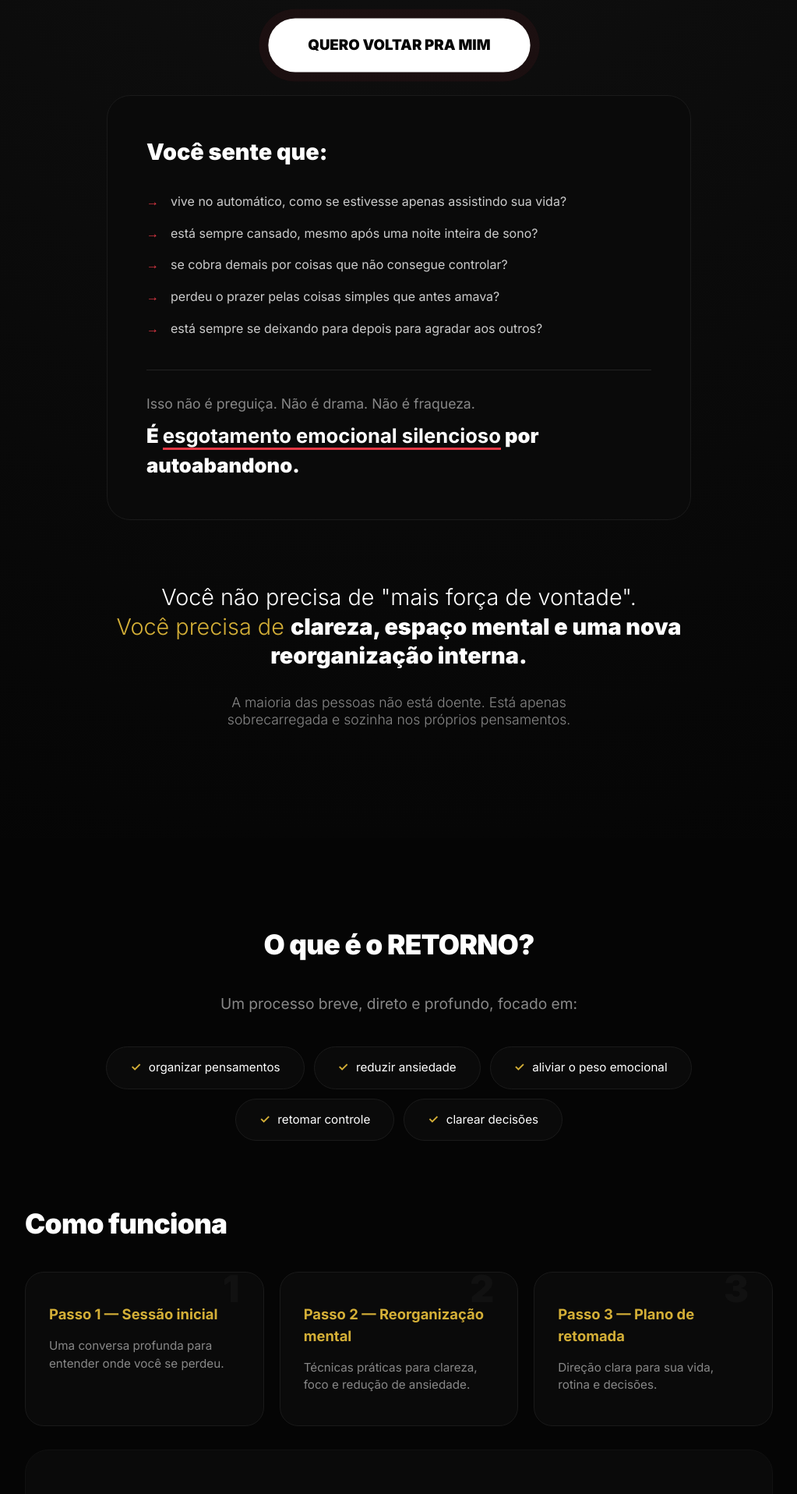
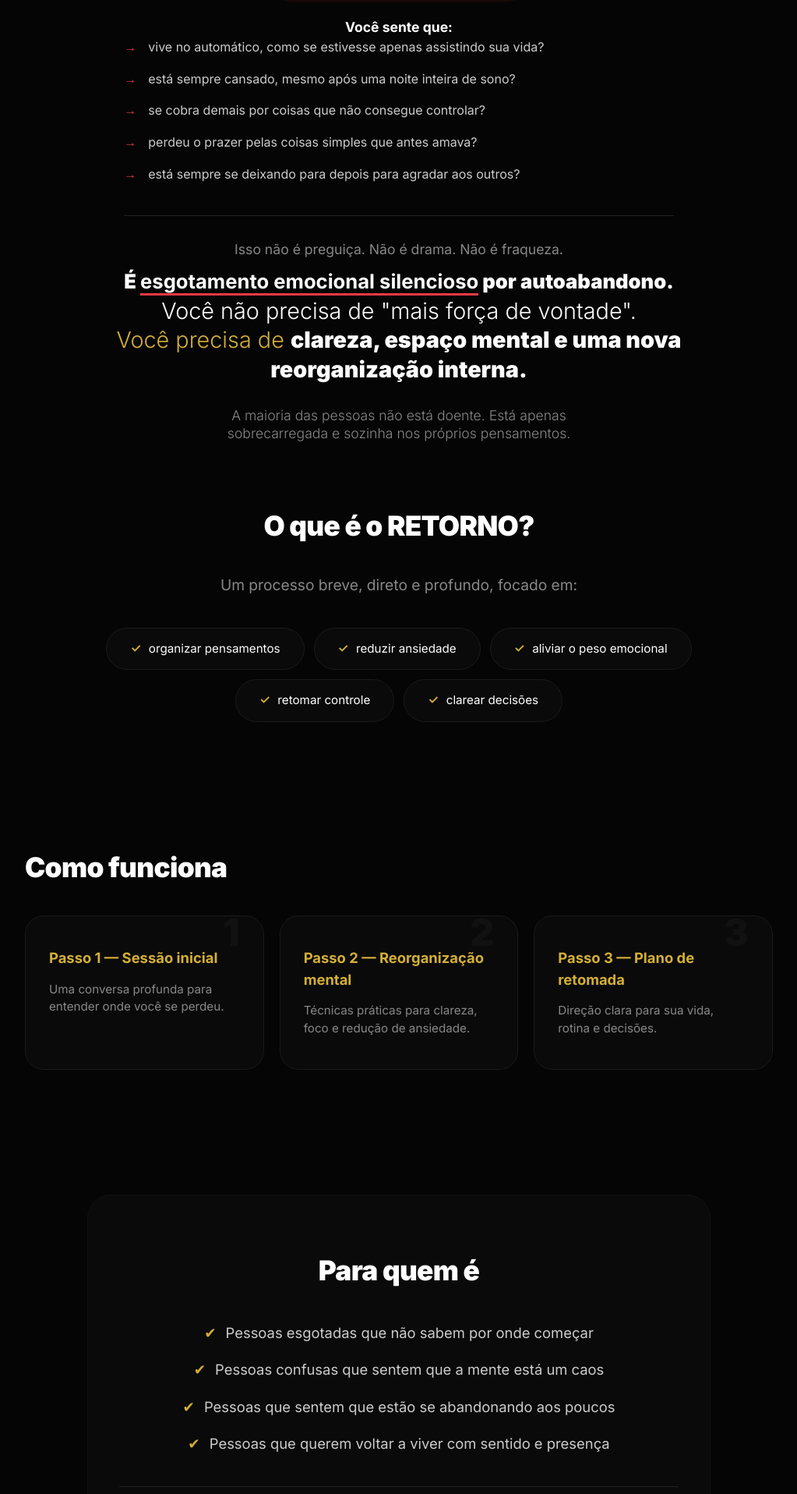
Before and after one commit to RMSuyama/advocaciasuyama, a React (Vite) app: page / in a window 1280 px wide. Shown: the part 484-2400 px from the top of the page at 78% size, without its empty margins (128-1151 px from the left). Built offline with nearby package versions, Linux system fonts and the light colour scheme.

Commit message:
refactor: break large components into distinct sections for better fit and flow

```diff
--- a/src/components/Features.css
+++ b/src/components/Features.css
@@ -1,18 +1,14 @@
-.features {
-    padding: 80px 0;
-    /* 100 -> 80 */
-    background: #050505;
+.features-page-sections {
+    background-color: #050505;
 }
 
-.retorno-solucao {
+.retorno-solucao-section {
+    padding: 80px 0;
     text-align: center;
-    margin-bottom: 80px;
-    /* 120 -> 80 */
 }
 
 .section-title {
     font-size: 2.2rem;
-    /* 3 -> 2.2 */
     font-weight: 900;
     margin-bottom: 35px;
     letter-spacing: -0.02em;
@@ -20,7 +16,6 @@
 
 .retorno-desc {
     font-size: 1.2rem;
-    /* 1.5 -> 1.2 */
     color: var(--text-muted);
     margin-bottom: 40px;
 }
@@ -36,14 +31,13 @@
     background: #0a0a0a;
     border: 1px solid #1a1a1a;
     padding: 15px 30px;
-    /* 20/40 -> 15/30 */
     border-radius: 100px;
     font-size: 0.95rem;
-    /* 1.1 -> 0.95 */
     display: flex;
     gap: 10px;
     align-items: center;
     transition: var(--transition);
+    color: var(--text-main);
 }
 
 .transform-point span {
@@ -56,17 +50,19 @@
     transform: translateY(-4px);
 }
 
+.how-it-works-section {
+    padding: 80px 0;
+}
+
 .steps-container {
     display: grid;
     grid-template-columns: repeat(3, 1fr);
     gap: 20px;
-    /* 30 -> 20 */
 }
 
 .step-card-modern {
     background: #0a0a0a;
     padding: 40px 30px;
-    /* 60/40 -> 40/30 */
     border-radius: 24px;
     border: 1px solid #1a1a1a;
     position: relative;
@@ -78,7 +74,6 @@
     top: -15px;
     right: 30px;
     font-size: 3rem;
-    /* 4 -> 3 */
     font-weight: 900;
     color: #111;
     z-index: 0;
@@ -88,7 +83,6 @@
     position: relative;
     z-index: 1;
     font-size: 1.15rem;
-    /* 1.4 -> 1.15 */
     margin-bottom: 15px;
     color: var(--accent);
 }
@@ -98,17 +92,21 @@
     z-index: 1;
     color: var(--text-muted);
     font-size: 0.95rem;
-    /* 1.1 -> 0.95 */
     line-height: 1.5;
 }
 
-.target-audience {
+.target-audience-section {
+    padding: 80px 0;
+}
+
+.target-audience-card {
     background: #0a0a0a;
     padding: 70px 40px;
-    /* 100/60 -> 70/40 */
     border-radius: 30px;
     border: 1px solid #111;
     text-align: center;
+    max-width: 800px;
+    margin: 0 auto;
 }
 
 .audience-list {
@@ -121,7 +119,6 @@
 
 .audience-list p {
     font-size: 1.15rem;
-    /* 1.4 -> 1.15 */
     color: #ccc;
     display: flex;
     gap: 12px;
@@ -135,7 +132,6 @@
     border-top: 1px solid #222;
     padding-top: 35px;
     font-size: 1rem;
-    /* 1.25 -> 1 */
 }
 
 .not-for-box strong {
@@ -151,7 +147,7 @@
         font-size: 1.8rem;
     }
 
-    .target-audience {
+    .target-audience-card {
         padding: 30px 15px;
     }
 
--- a/src/components/Features.jsx
+++ b/src/components/Features.jsx
@@ -1,5 +1,4 @@
 import React from 'react';
-import { Target, Search, RefreshCw, BarChart, ShieldCheck } from 'lucide-react';
 import './Features.css';
 
 const steps = [
@@ -19,9 +18,10 @@ const steps = [
 
 const Features = () => {
     return (
-        <section className="features">
+        <div className="features-page-sections">
+            {/* 1. Solution Section */}
+            <section className="retorno-solucao-section">
                 <div className="container">
-                <div className="retorno-solucao section-margin">
                     <h2 className="section-title">O que é o RETORNO?</h2>
                     <p className="retorno-desc">Um processo breve, direto e profundo, focado em:</p>
                     <div className="transformations-grid">
@@ -32,8 +32,11 @@ const Features = () => {
                         <div className="transform-point"><span>✓</span> clarear decisões</div>
                     </div>
                 </div>
+            </section>
 
-                <div className="how-it-works section-margin">
+            {/* 2. How it works Section */}
+            <section className="how-it-works-section">
+                <div className="container">
                     <h2 className="section-title">Como funciona</h2>
                     <div className="steps-container">
                         {steps.map((s, i) => (
@@ -45,8 +48,12 @@ const Features = () => {
                         ))}
                     </div>
                 </div>
+            </section>
 
-                <div className="target-audience section-margin">
+            {/* 3. Target Audience Section */}
+            <section className="target-audience-section">
+                <div className="container">
+                    <div className="target-audience-card">
                         <h2 className="section-title">Para quem é</h2>
                         <div className="audience-list">
                             <p><span>✔</span> Pessoas esgotadas que não sabem por onde começar</p>
@@ -61,6 +68,7 @@ const Features = () => {
                     </div>
                 </div>
             </section>
+        </div>
     );
 };
 
--- a/src/components/ProductHero.css
+++ b/src/components/ProductHero.css
@@ -1,21 +1,24 @@
-.product-hero {
-    padding: 100px 0 60px;
-    /* Reduced padding */
+.hero-impact-section {
+    padding: 80px 0 60px;
     background: radial-gradient(circle at top, #111, #050505);
+    min-height: 80vh;
+    display: flex;
+    align-items: center;
 }
 
 .hero-content-wrapper {
     max-width: 750px;
-    /* Reduced max-width */
     margin: 0 auto;
     text-align: center;
+    display: flex;
+    flex-direction: column;
+    align-items: center;
 }
 
 .pre-headline {
     display: block;
     color: var(--accent);
     font-size: 0.9rem;
-    /* 1.1 -> 0.9 */
     font-weight: 700;
     text-transform: uppercase;
     letter-spacing: 0.2em;
@@ -24,7 +27,6 @@
 
 .main-headline {
     font-size: 3.2rem;
-    /* 4.5 -> 3.2 */
     font-weight: 900;
     line-height: 1.1;
     margin-bottom: 25px;
@@ -37,7 +39,6 @@
 
 .sub-headline {
     font-size: 1.15rem;
-    /* 1.4 -> 1.15 */
     color: var(--text-muted);
     max-width: 600px;
     margin: 0 auto 40px;
@@ -47,10 +48,8 @@
 .cta-button {
     display: inline-block;
     padding: 20px 50px;
-    /* 25/60 -> 20/50 */
     border-radius: 100px;
     font-size: 1.15rem;
-    /* 1.4 -> 1.15 */
     font-weight: 900;
     text-decoration: none;
     transition: var(--transition);
@@ -67,20 +66,22 @@
     box-shadow: 0 15px 30px rgba(0, 0, 0, 0.4);
 }
 
-.dor-espelhamento {
-    text-align: left;
+.dor-espelhamento-section {
+    padding: 80px 0;
+    background-color: #050505;
+}
+
+.dor-content {
+    max-width: 750px;
+    margin: 0 auto;
     background: #0a0a0a;
     padding: 50px;
-    /* 80 -> 50 */
     border-radius: 30px;
     border: 1px solid #1a1a1a;
-    margin-top: 70px;
-    /* 100 -> 70 */
 }
 
-.dor-espelhamento h3 {
+.dor-content h3 {
     font-size: 1.8rem;
-    /* 2.2 -> 1.8 */
     font-weight: 800;
     margin-bottom: 30px;
 }
@@ -92,13 +93,11 @@
 
 .dor-list li {
     font-size: 1rem;
-    /* 1.3 -> 1 */
     line-height: 1.6;
     margin-bottom: 15px;
     color: #ccc;
     display: flex;
     gap: 15px;
-    /* 20 -> 15 */
 }
 
 .dor-list span {
@@ -113,13 +112,11 @@
 
 .consciencia-text {
     font-size: 1.1rem;
-    /* 1.25 -> 1.1 */
     color: var(--text-muted);
 }
 
 .consciencia-punchline {
     font-size: 1.6rem;
-    /* 2 -> 1.6 */
     font-weight: 900;
     margin-top: 8px;
 }
@@ -129,11 +126,16 @@
     border-bottom: 3px solid var(--primary);
 }
 
+.quebra-crenca-section {
+    padding: 80px 0;
+    background-color: #050505;
+}
+
 .quebra-crenca-premium {
-    padding: 80px 0;
-    /* 120 -> 80 */
+    max-width: 750px;
+    margin: 0 auto;
+    text-align: center;
     font-size: 1.8rem;
-    /* 2.4 -> 1.8 */
     font-weight: 300;
     line-height: 1.3;
 }
@@ -149,7 +151,6 @@
 
 .crenca-sub {
     font-size: 1.1rem;
-    /* 1.3 -> 1.1 */
     color: var(--text-muted);
     margin-top: 30px;
     max-width: 500px;
@@ -162,11 +163,11 @@
         font-size: 2rem;
     }
 
-    .dor-espelhamento {
+    .dor-content {
         padding: 30px 15px;
     }
 
-    .dor-espelhamento h3 {
+    .dor-content h3 {
         font-size: 1.3rem;
     }
 
```
Lines whose indentation alone changed are shown as unchanged.
